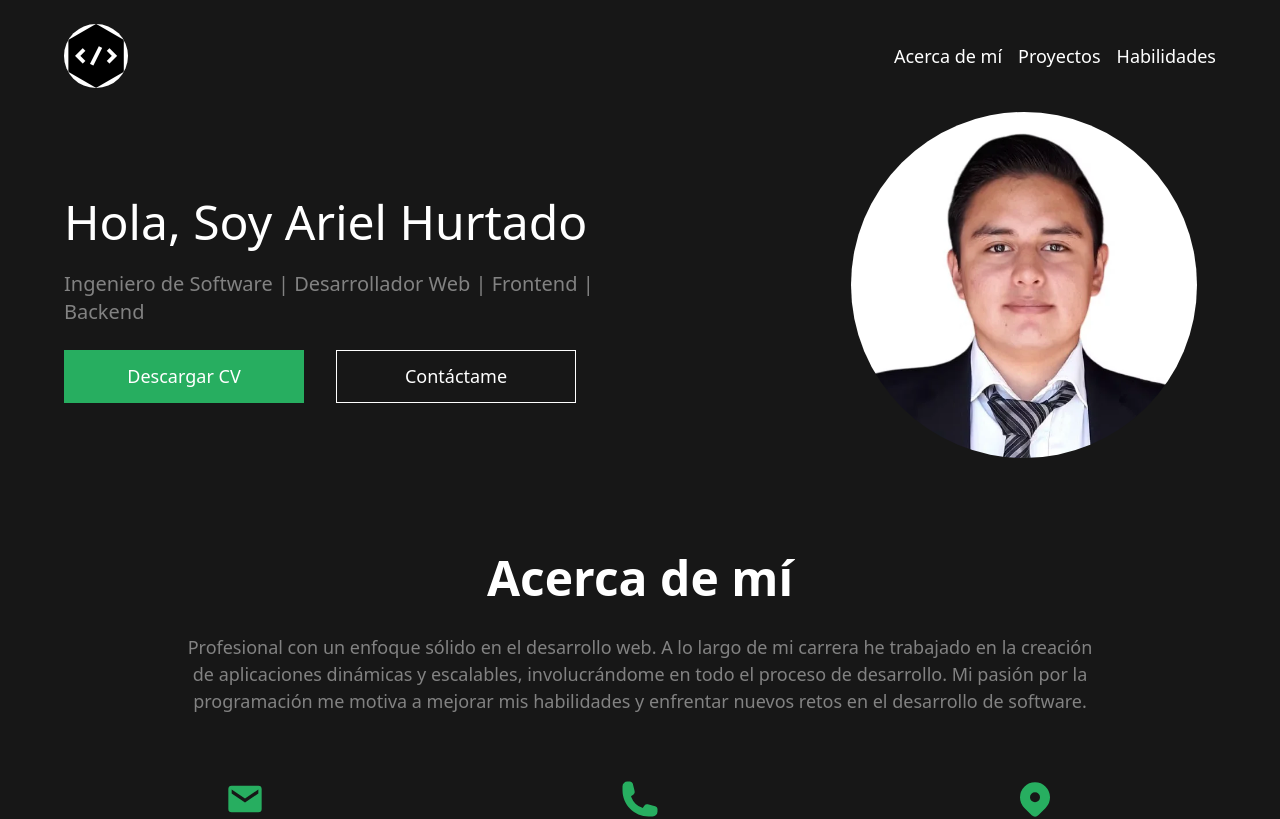
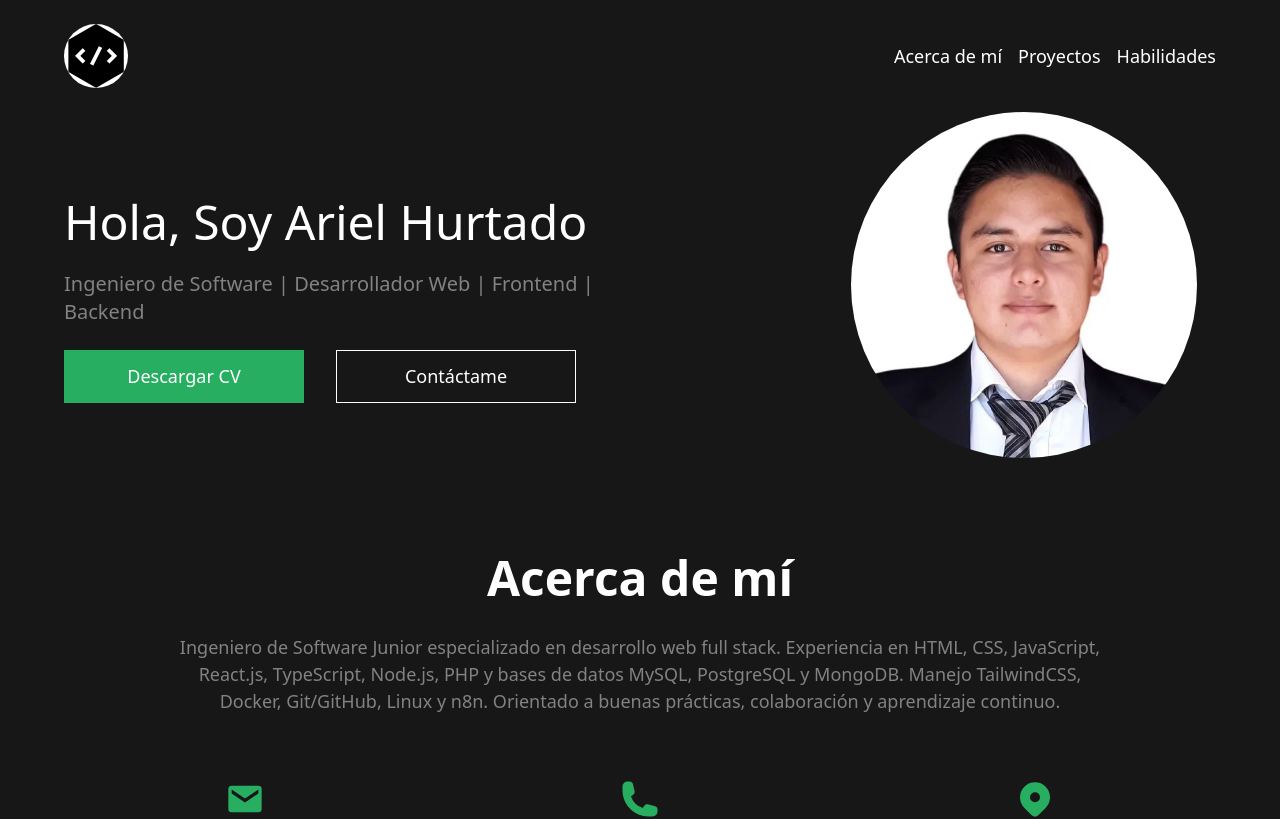
Before and after one commit to arielhurtado388/Portafolio, a React (Vite) app: page / in a window 1280 px wide. Shown: the top 819 px of the page. Built offline with nearby package versions, Linux system fonts and the light colour scheme.

Commit message:
CV y about actualizado

```diff
--- a/src/App.tsx
+++ b/src/App.tsx
@@ -15,11 +15,11 @@ function App() {
           <section className="py-8 text-center" id="about">
             <h2 className="text-4xl md:text-5xl font-bold">Acerca de mí</h2>
             <p className="mt-8 mb-16 leading-normal text-gray-color md:w-4/5 md:mx-auto">
-              Profesional con un enfoque sólido en el desarrollo web. A lo largo
-              de mi carrera he trabajado en la creación de aplicaciones
-              dinámicas y escalables, involucrándome en todo el proceso de
-              desarrollo. Mi pasión por la programación me motiva a mejorar mis
-              habilidades y enfrentar nuevos retos en el desarrollo de software.
+              Ingeniero de Software Junior especializado en desarrollo web full
+              stack. Experiencia en HTML, CSS, JavaScript, React.js, TypeScript,
+              Node.js, PHP y bases de datos MySQL, PostgreSQL y MongoDB. Manejo
+              TailwindCSS, Docker, Git/GitHub, Linux y n8n. Orientado a buenas
+              prácticas, colaboración y aprendizaje continuo.
             </p>
 
             <div className="grid gap-8 justify-center justify-items-center md:grid-cols-3">
```
Also changed, not shown: 1 other file (tests, documents, lock files or other folders).
